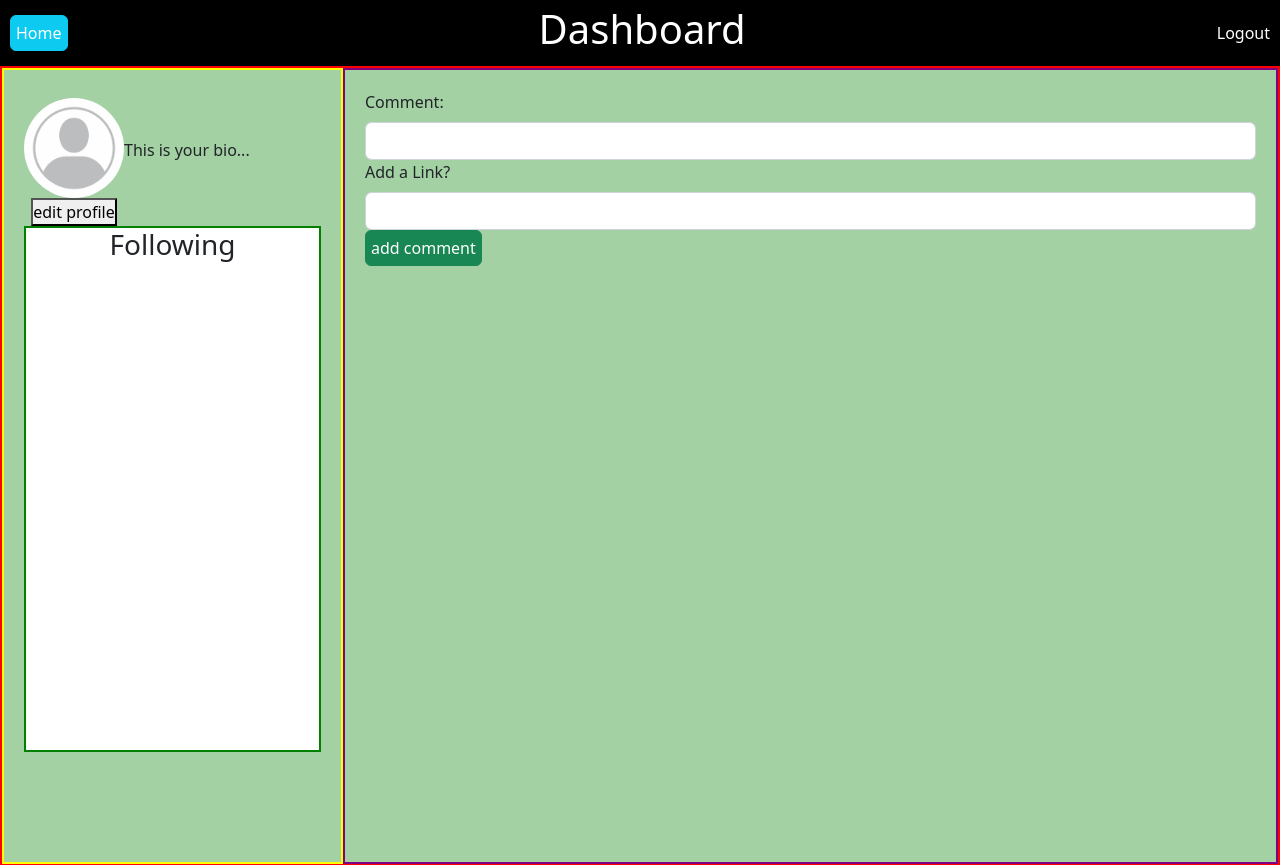
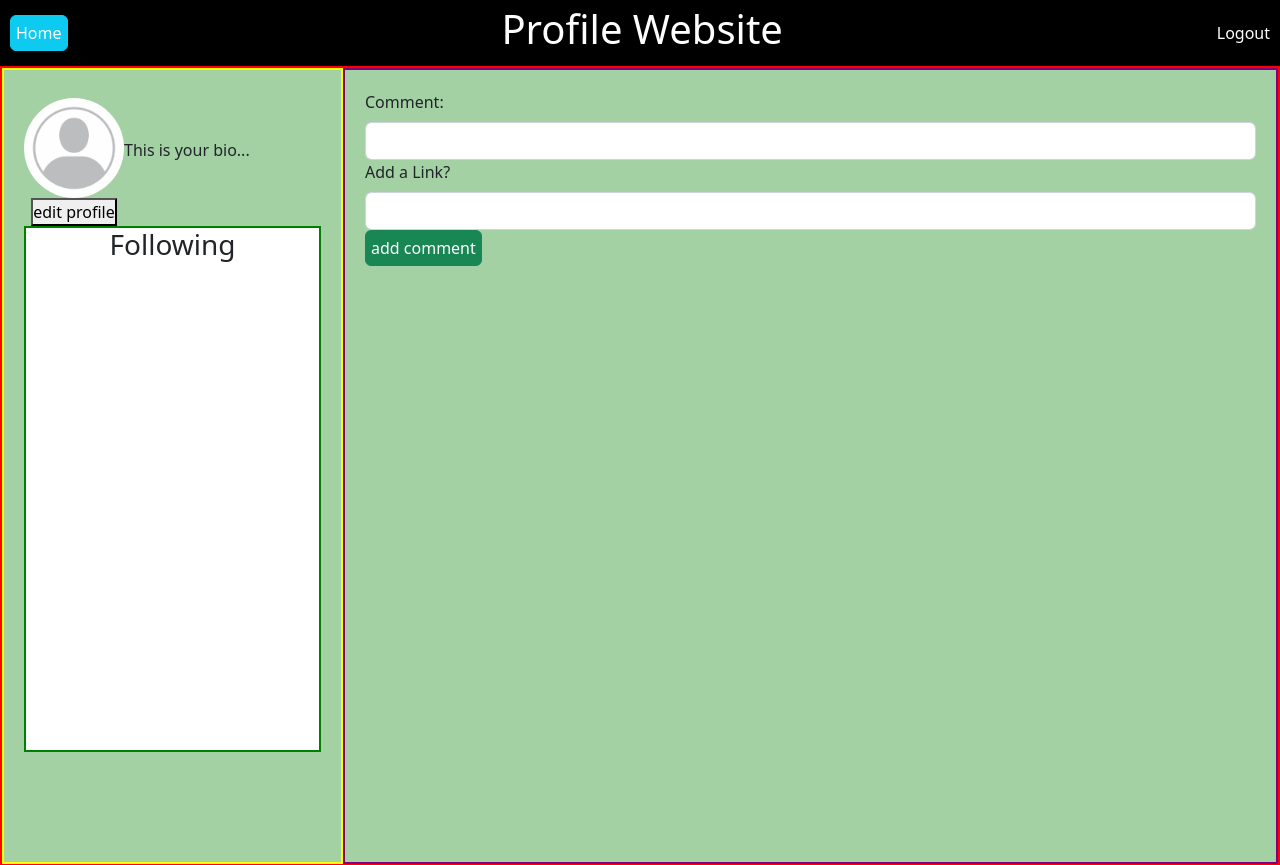
Before and after one commit to albertbravo650/Projects, a Flask app: template python/profile/flask_app/templates/home.html in a window 1280 px wide. Shown: the top 865 px of the page. Run offline with Flask 3, Linux system fonts and the light colour scheme; the template is opened without the code that fills it, so the values that code supplies are empty.

Commit message:
next commit from PC, editing home h1 title

```diff
--- a/python/profile/flask_app/templates/home.html
+++ b/python/profile/flask_app/templates/home.html
@@ -12,7 +12,7 @@
 <body>
     <div class="topBar">
         <button type="button" class="btn btn-info"><a href="/dashboard">Home</a></button>
-        <h1>Dashboard</h1>
+        <h1>Profile Website</h1>
         <a href="/logout">Logout</a>
     </div>
     <div class="main">
```
